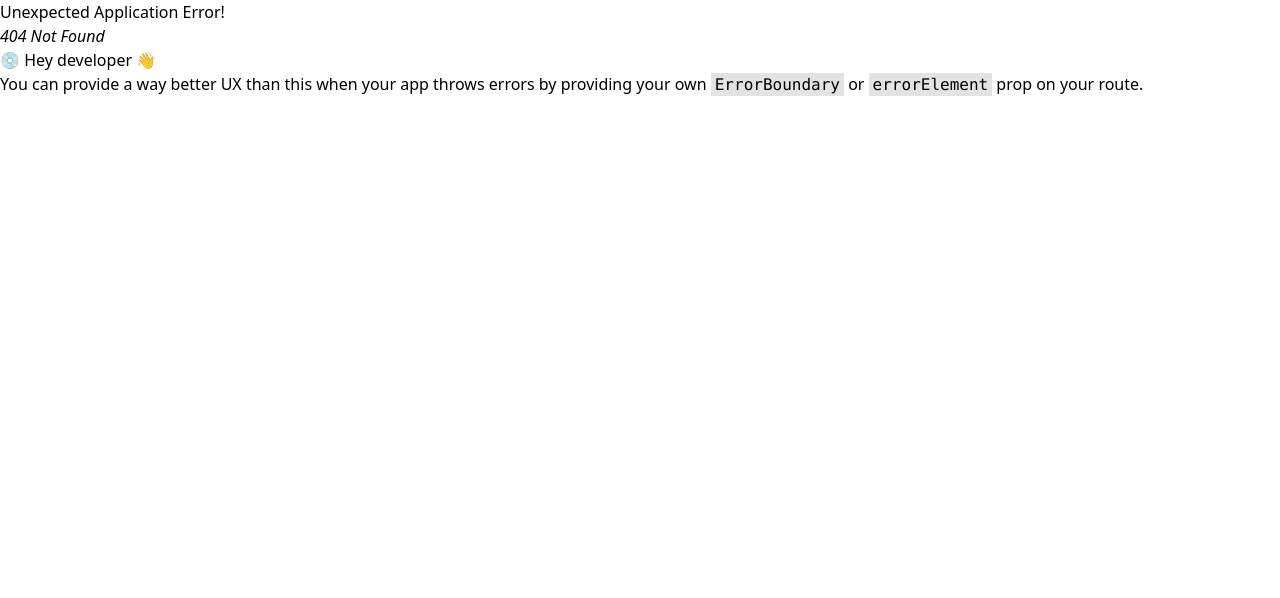
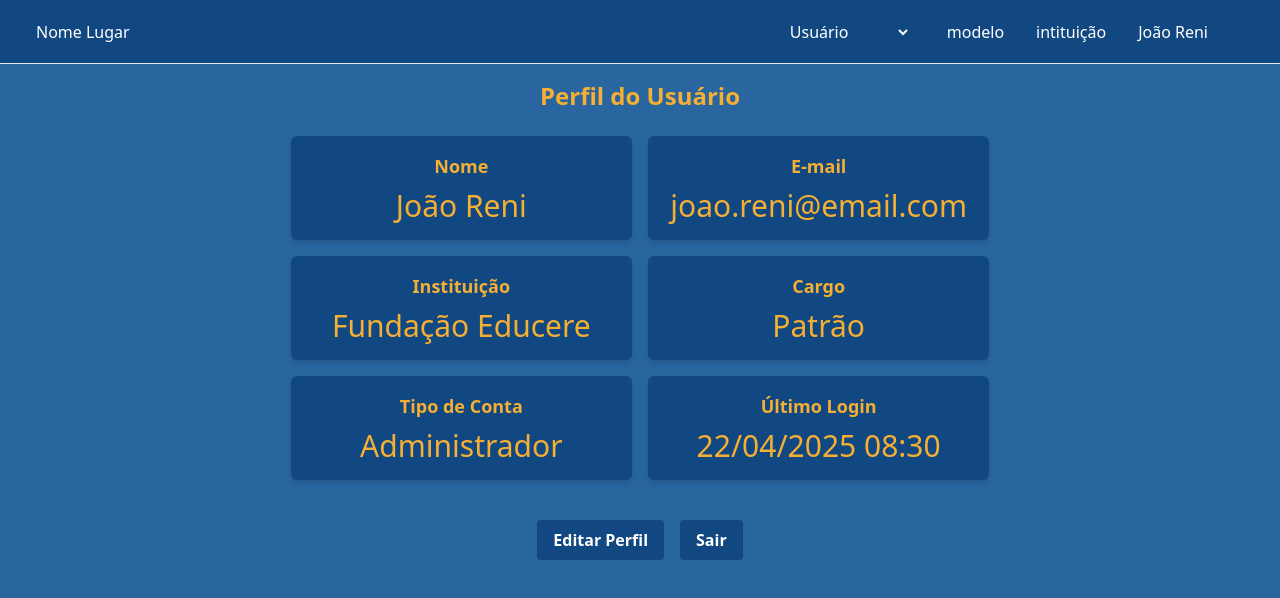
Before and after one commit to PedrinnhoUtumi/SiteMonitor, a React (Vite) app: page /User in a window 1280 px wide. Before the commit this address had no page. Shown: the top 598 px of the page. Built offline with nearby package versions, Linux system fonts and the light colour scheme.

Commit message:
22/04
User criado e alteração no login e Pagina

```diff
--- a/src/components/Cabecalho.jsx
+++ b/src/components/Cabecalho.jsx
@@ -1,7 +1,7 @@
 import { NavLink } from "react-router-dom"
 
 export function Cabecalho(){
-    const estiloBotao = "bg-azul_bebe rounded-md w-72 h-12 m-5 text-cinza_escuro hover:bg-azul_mais_escuro hover:text-branco flex flex-row justify-center items-center"
+    const estiloBotao = "bg-fundo_azul_escuro_elegante rounded-md w-72 h-12 m-5 text-branco hover:bg-azul_bebe hover:text-fundo_azul_escuro_elegante flex flex-row justify-center items-center"
 
 
     return (
--- a/src/components/Pagina.jsx
+++ b/src/components/Pagina.jsx
@@ -1,60 +1,73 @@
-
-/*import { useState } from "react"*/
+import { useState, useEffect } from "react";
+import { useNavigate, NavLink, useLocation } from "react-router-dom";
 
 export function Pagina(props) {
-  /*const opcoes = {
+  const estiloBotao = "text-white flex flex-row justify-center items-center";
+
+  const opcoes = {
     1: "Tempo Real",
     2: "Configuração",
     3: "Técnico",
     4: "Relatórios",
+    5: "Usuário"
+  };
+
+  const rotaParaValor = {
+    "/TempoReal": 1,
+    "/Configuracao": 2,
+    "/Tecnico": 3,
+    "/Relatorios": 4,
+    "/User": 5,
+  };
+
+  const valorParaRota = {
+    1: "/TempoReal",
+    2: "/Configuracao",
+    3: "/Tecnico",
+    4: "/Relatorios",
+    5: "/User",
+  };
+
+
+  const location = useLocation();
+  const navigate = useNavigate();
+  const [estado, setEstado] = useState(rotaParaValor[location.pathname] || 1);
+
+  useEffect(() => {
+    const novoEstado = rotaParaValor[location.pathname];
+    if (novoEstado !== undefined && novoEstado !== estado) {
+      setEstado(novoEstado);
+    }
+  }, [location.pathname]);
+
+  function handleChange(event) {
+    const value = Number(event.target.value);
+    setEstado(value);
+    navigate(valorParaRota[value]);
   }
 
-  const [estado, setEstado] = useState(1)
-
-  function handleChange(event) {
-    const value = event.target.value
-    setEstado(value)
-  }
-
-    // switch (value) {
-    //   case 1:
-    //     navigate("/TempoReal")
-    //     break
-    //   case 2:
-    //     navigate("/Configuracao")
-    //     break
-    //   case 3:
-    //     navigate("/Tecnico")
-    //     break
-    //   case 4:
-    //     navigate("/Relatorios")
-    //     break
-    //   default:
-    //     break
-    // }
-*/
   return (
-    <div className={`flex flex-col flex-1`}>
-      <header
-        className={`flex flex-row justify-between items-center px-5 h-16 border-b bg-fundo_azul_escuro_elegante text-branco`}
-      >
-        <div className="ml-4" >
+    <div className="flex flex-col flex-1">
+      <header className="flex flex-row justify-between items-center px-5 h-16 border-b bg-fundo_azul_escuro_elegante text-branco">
+        <div className="ml-4">
           <h1>Nome Lugar</h1>
         </div>
 
-        {/* <div>
+        <div className="flex flex-row items-center mr-15 p-9">
+          <div>
             <select
               value={estado}
               onChange={handleChange}
-          className="rounded-md p-0 bg-azul_mais_escuro text-branco"
+              className="rounded-md p-1 bg-fundo_azul_escuro_elegante text-branco mr-5"
             >
-          <option value={1}>{opcoes[1]}</option>
-          <option value={2}>{opcoes[2]}</option>
-          <option value={3}>{opcoes[3]}</option>
-          <option value={4}>{opcoes[4]}</option>
+              {Object.entries(opcoes).map(([key, label]) => (
+                <option key={key} value={key}>
+                  {label}
+                </option>
+              ))}
             </select>
-        </div> */}
-        <div className={`flex flex-row justify-right items-center px-5 h-16 border-b text-branco`}>
+          </div>
+
           <div className="mx-4">
             <h2>modelo</h2>
           </div>
@@ -63,14 +76,17 @@ export function Pagina(props) {
             <h2>intituição</h2>
           </div>
 
-          <div className="mx-4">
-            Joao reni
-          </div>
+          <nav className="mx-4">
+            <NavLink to="/User" className={estiloBotao}>
+              João Reni
+            </NavLink>
+          </nav>
         </div>
       </header>
-      <main className={`flex flex-col items-start flex-1 text-base text-branco bg-azul_bebe`}>
+
+      <main className="flex flex-col items-start flex-1 text-base text-branco bg-azul_bebe">
         {props.children}
       </main>
     </div>
-    )
+  );
 }
--- a/src/main.jsx
+++ b/src/main.jsx
@@ -6,6 +6,7 @@ import { TempoReal } from './pages/TempoReal.jsx'
 import { Relatorios } from './pages/Relatorios.jsx'
 import { Configuracao } from './pages/Configuracao.jsx'
 import { Tecnico } from './pages/Tecnico.jsx'
+import { User } from './pages/User.jsx'
 import './index.css'
 
 const rotas = createBrowserRouter(
@@ -16,6 +17,7 @@ const rotas = createBrowserRouter(
       <Route path="Relatorios" element={<Relatorios />} />
       <Route path="Configuracao" element={<Configuracao />} />
       <Route path="Tecnico" element={<Tecnico />} />
+      <Route path="User" element={<User />} />
     </>
   )
 )
--- a/src/pages/Login.jsx
+++ b/src/pages/Login.jsx
@@ -1,9 +1,6 @@
-
 import bcrypt from 'bcryptjs'
 import { useEffect, useState } from 'react'
 import { useNavigate } from 'react-router-dom'
-
-
 
 export function Login() {
   const [usuario, setUsuario] = useState('')
@@ -11,7 +8,13 @@ export function Login() {
   const [senhaHash, setSenhaHash] = useState('')
   const navigate = useNavigate()
 
-
+  // Redireciona automaticamente caso o usuário já esteja logado
+  useEffect(() => {
+    const isAuthenticated = localStorage.getItem("usuario_logado")
+    if (isAuthenticated) {
+      navigate('/TempoReal', { replace: true })
+    }
+  }, [navigate])
 
   useEffect(() => {
     const hashearSenha = async () => {
@@ -23,17 +26,22 @@ export function Login() {
   }, [])
 
   const verificarLogin = async () => {
-        if (senha.length >= 8 &&
+    const usuarioValido = usuario === "pedroutumi@gmail.com" || usuario === "brunopena454@gmail.com"
+
+    if (
+      senha.length >= 8 &&
       temMaiusculas(senha) &&
       temNumeros(senha) &&
       !temEspacos(senha) &&
-            usuario === "pedroutumi@gmail.com" || usuario === "brunopena454@gmail.com") {
+      usuarioValido
+    ) {
       console.log('Verificando senha...')
       const isCorrect = await bcrypt.compare(senha, senhaHash)
 
       if (isCorrect) {
         console.log('Senha correta')
-                navigate('/TempoReal')
+        localStorage.setItem("usuario_logado", "true") // Marca como logado
+        navigate('/TempoReal', { replace: true })
       } else {
         alert("Senha incorreta!")
       }
@@ -41,8 +49,6 @@ export function Login() {
       alert("Impossível cadastrar!")
     }
   }
-
-
 
   function temMaiusculas(texto) {
     return /[A-Z]/.test(texto)
@@ -72,6 +78,7 @@ export function Login() {
           />
           <img src="../../usuarioGmail.png" alt="Ícone de email" className="absolute left-3 top-1/2 transform -translate-y-1/2 w-5 h-5" />
         </div>
+
         <div className="relative w-3/4 mt-5">
           <input
             type="password"
@@ -83,6 +90,7 @@ export function Login() {
           />
           <img src="../../cadeado.png" alt="Ícone de senha" className="absolute left-3 top-1/2 transform -translate-y-1/2 w-5 h-5" />
         </div>
+
         <button
           onClick={verificarLogin}
           className="bg-cinza text-white rounded-full w-1/2 py-2 mt-5 hover:bg-roxo hover:opacity-70 font-[Bagel Fat One]"
--- a/src/pages/TempoReal.jsx
+++ b/src/pages/TempoReal.jsx
@@ -26,11 +26,31 @@ export function TempoReal() {
                 </header>
 
                 <div className="flex flex-row justify-around">
-                    <div className={estiloContainerGrafico}>
+
+                    <div className={estiloContainerGrafico2}>
+                        <h1 className={estiloTituloContainerCorrente}>Fase A</h1>
+                        <div className={estiloInformacoesContainerCorrente}>
+                            0.0V
+                        </div>
+                    </div>
+                    <div className={estiloContainerGrafico2}>
+                        <h1 className={estiloTituloContainerCorrente}>Fase B</h1>
+                        <div className={estiloInformacoesContainerCorrente}>
+                            0.0V
+                        </div>
+                    </div>
+                    <div className={estiloContainerGrafico2}>
+                        <h1 className={estiloTituloContainerCorrente}>Fase C</h1>
+                        <div className={estiloInformacoesContainerCorrente}>
+                            0.0V
+                        </div>
+                    </div>
+
+                    {/* <div className={estiloContainerGrafico}>
 
                     </div>
                     <div className={estiloContainerGrafico}></div>
-                    <div className={estiloContainerGrafico}></div>
+                    <div className={estiloContainerGrafico}></div> */}
                 </div>
 
                 <header className={estiloTitulo}>
@@ -58,7 +78,7 @@ export function TempoReal() {
                 </div>
 
                 <header className={estiloTitulo}>
-                    <h1 className="text-amber-500 ">Potência Ativa [W]</h1>
+                    <h1 className="text-fonte_elegante_amarelo ">Potência Ativa [W]</h1>
                 </header>
                 <div className="flex flex-row justify-around">
                     <div className={estiloContainerGrafico2}>
@@ -88,7 +108,7 @@ export function TempoReal() {
                 </div>
 
                 <header className={estiloTitulo}>
-                    <h1 className="text-yellow-500 ">Consumo [kWh]</h1>
+                    <h1 className="text-fonte_elegante_amarelo ">Consumo [kWh]</h1>
                 </header>
                 <div className="flex flex-row justify-around">
                     <div className={estiloContainerGrafico2}>
--- /dev/null
+++ b/src/pages/User.jsx
@@ -0,0 +1,55 @@
+import { Pagina } from "../components/Pagina"
+import { useNavigate } from "react-router-dom";
+
+export function User() {
+    const navigate = useNavigate();
+
+    function handleLogout() {
+        localStorage.clear();
+        sessionStorage.clear();
+
+
+        navigate("/", { replace: true });
+    }
+    const infoUsuario = {
+        nome: "João Reni",
+        email: "joao.reni@email.com",
+        instituicao: "Fundação Educere",
+        cargo: "Patrão",
+        tipoConta: "Administrador",
+        ultimoLogin: "22/04/2025 08:30",
+      };
+
+      const Box = ({ label, value }) => (
+        <div className="bg-fundo_azul_escuro_elegante text-fonte_elegante_amarelo rounded-md p-4 flex flex-col items-center w-full sm:w-1/3 m-2 shadow-md">
+          <span className="font-semibold text-lg">{label}</span>
+          <span className="text-3xl mt-2">{value}</span>
+        </div>
+      );
+
+    return(
+        <Pagina>
+            <div className="flex flex-col items-center justify-start w-full p-4 bg-fundo_azul_claro_elegante min-h-screen text-white">
+                <h1 className="text-2xl font-bold text-fonte_elegante_amarelo mb-4">Perfil do Usuário</h1>
+
+                <div className="flex flex-wrap justify-center w-full max-w-5xl">
+                    <Box label="Nome" value={infoUsuario.nome} />
+                    <Box label="E-mail" value={infoUsuario.email} />
+                    <Box label="Instituição" value={infoUsuario.instituicao} />
+                    <Box label="Cargo" value={infoUsuario.cargo} />
+                    <Box label="Tipo de Conta" value={infoUsuario.tipoConta} />
+                    <Box label="Último Login" value={infoUsuario.ultimoLogin} />
+                </div>
+
+                <div className="mt-8 flex gap-4">
+                    <button className="bg-fundo_azul_escuro_elegante text-white px-4 py-2 rounded hover:bg-fonte_elegante_amarelo hover:text-white font-semibold">
+                    Editar Perfil
+                    </button>
+                    <button className="bg-fundo_azul_escuro_elegante text-white px-4 py-2 rounded hover:bg-azul_bebe hover:text-black font-semibold" onClick={handleLogout}>
+                    Sair
+                    </button>
+                </div>
+            </div>
+        </Pagina>
+    );
+    }
```
Also changed, not shown: 1 other file (tests, documents, lock files or other folders). Lines whose indentation alone changed are shown as unchanged.
